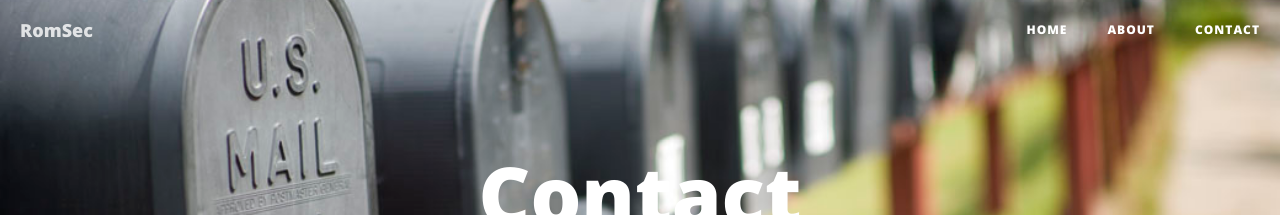
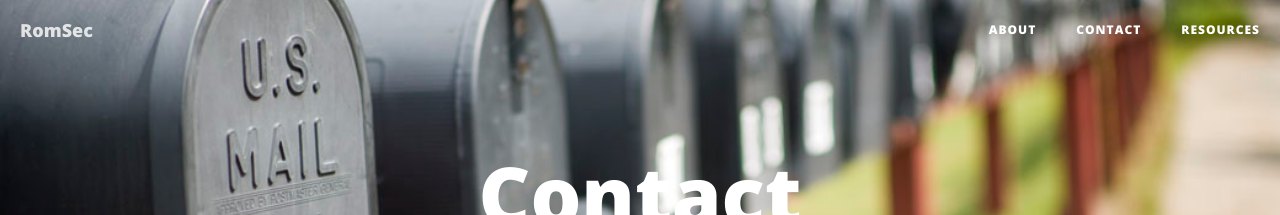
Before and after one commit to RomSec/RomSec.github.io, a Jekyll site: the page built from contact.html, in a window 1280 px wide. Shown: the top 215 px of the page. Built offline with Jekyll 4.4.1, drawn with Linux system fonts in a browser that asks for light colours; nearby versions of some CDN libraries.

Commit message:
Create nav.html

```diff
--- a/_includes/nav.html
+++ b/_includes/nav.html
@@ -15,16 +15,15 @@
         <!-- Collect the nav links, forms, and other content for toggling -->
         <div class="collapse navbar-collapse" id="bs-example-navbar-collapse-1">
             <ul class="nav navbar-nav navbar-right">
+      <li>
+                    <a href="{{ site.baseurl }}/about">About</a>
+                </li>
                 <li>
-                    <a href="{{ site.baseurl }}/">Home</a>
+                    <a href="{{ site.baseurl }}/contact">Contact</a>
                 </li>
-                {% for page in site.pages %}{% if page.title %}
-				{% if page.url != '/404.html' %}
                 <li>
-                    <a href="{{ page.url | prepend: site.baseurl }}">{{ page.title }}</a>
+                    <a href="{{ site.baseurl }}/resources/">Resources</a>
                 </li>
-				{% endif %}
-                {% endif %}{% endfor %}
             </ul>
         </div>
         <!-- /.navbar-collapse -->
```
